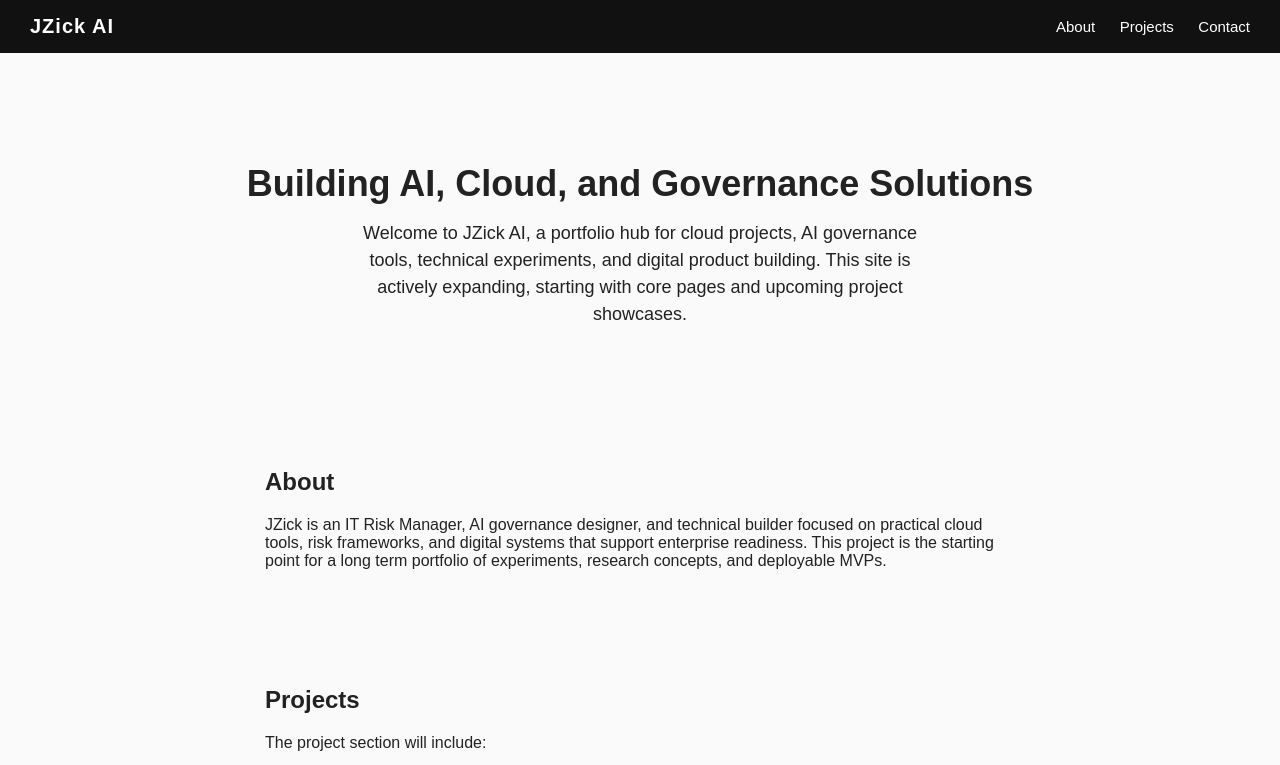
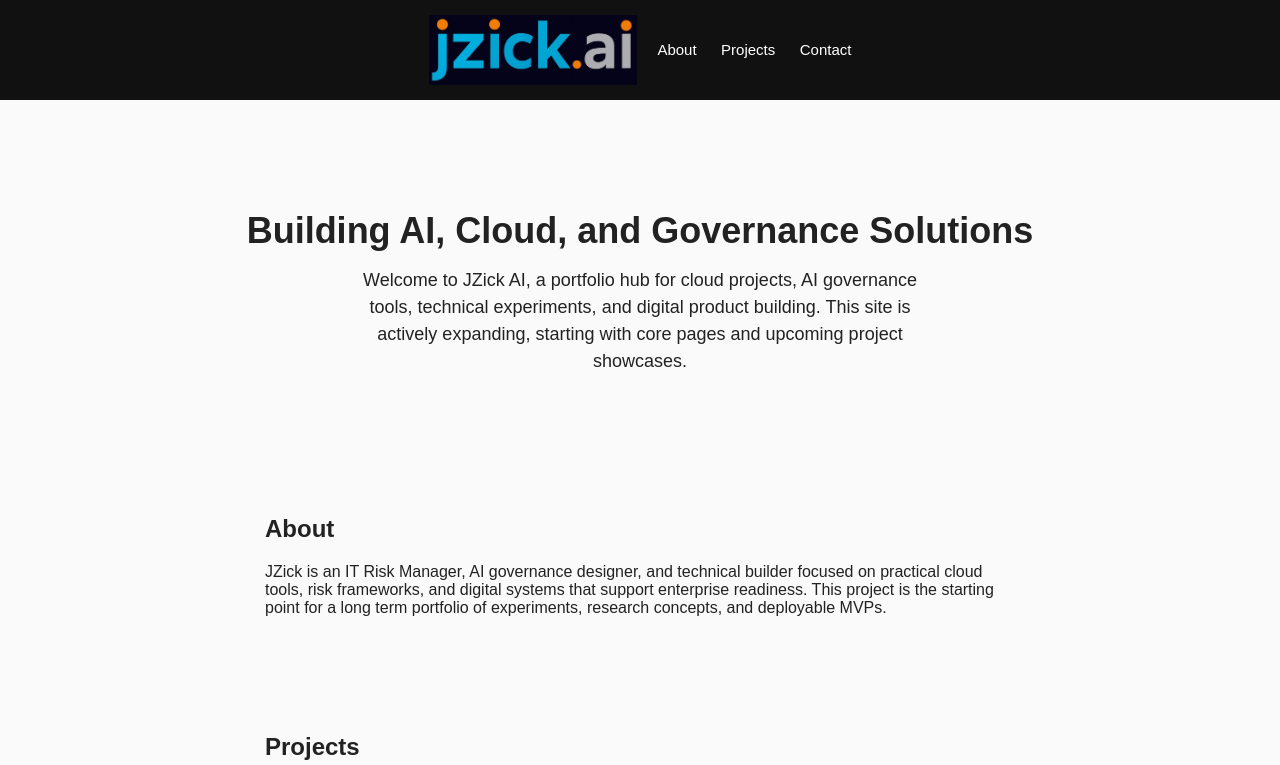
Before and after one commit to jzickai/jzickai.github.io, a plain HTML site: page index.html in a window 1280 px wide. Shown: the top 765 px of the page. Drawn offline with Linux system fonts and the light colour scheme.

Commit message:
Update index.html
Adding logo to header.

```diff
--- a/index.html
+++ b/index.html
@@ -68,8 +68,9 @@
 
 <body>
 
-  <header>
-    <h1>JZick AI</h1>
+<header style="justify-content: center;">
+    <img src="logo.jpeg" alt="jzick.ai logo" style="height: 70px;">
+
     <nav>
       <a href="#about">About</a>
       <a href="#projects">Projects</a>
```
